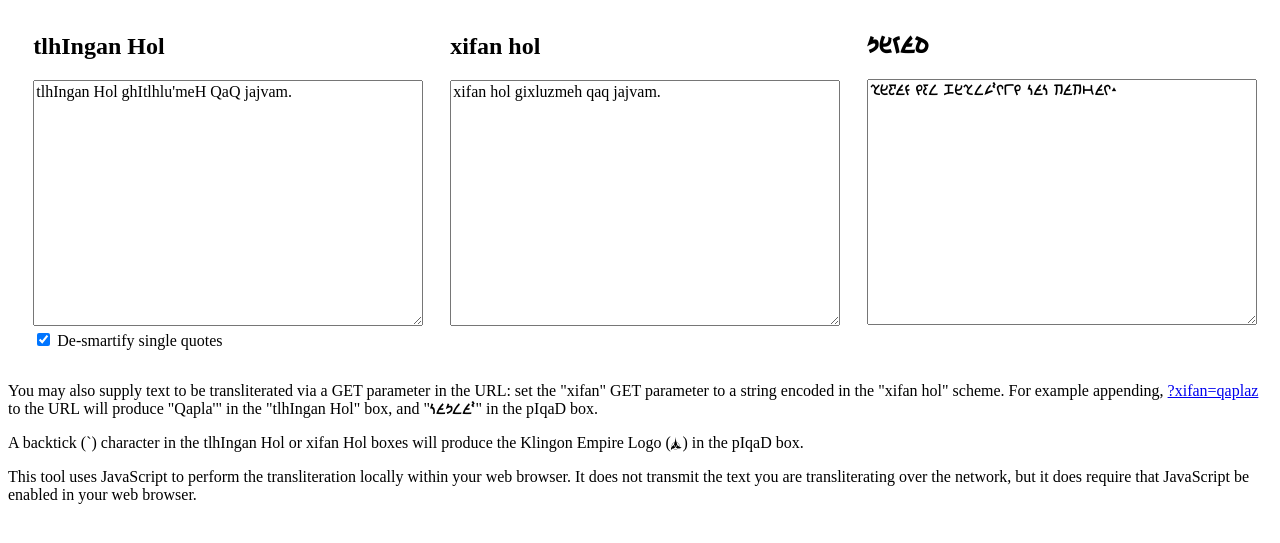
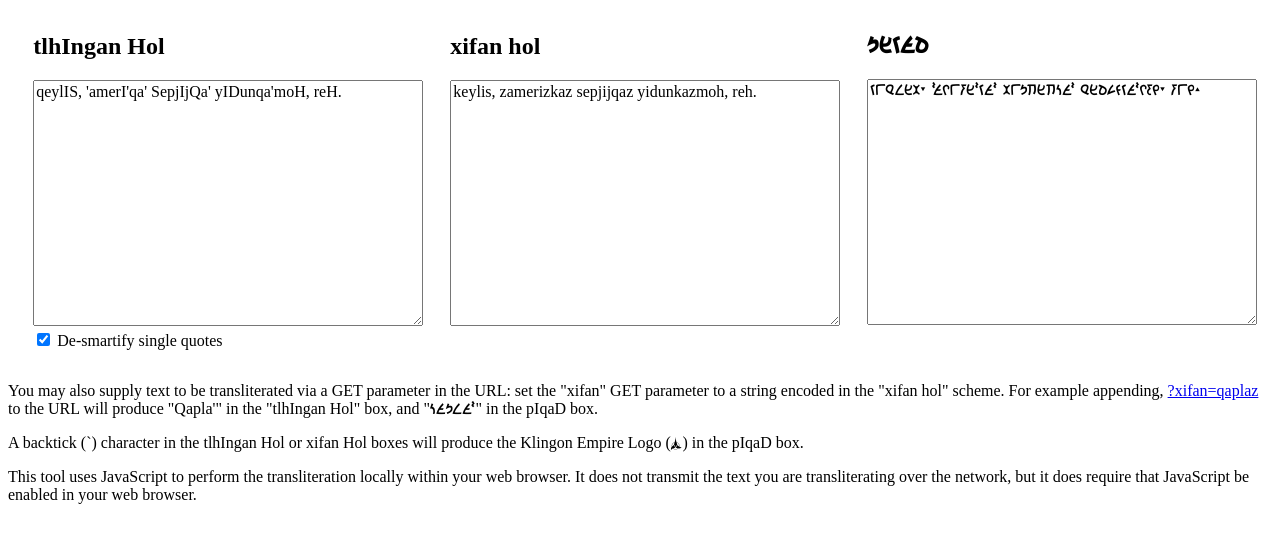
Before and after one commit to dadap/pIqaD-tools, a plain HTML site: page universal-transliterator/index.html in a window 1280 px wide. Shown: the part 119-662 px from the top of the page. Drawn offline with Linux system fonts and the light colour scheme.

Commit message:
Replace hardquoted default text with randomly chosen quote
Most of these quotes are intentionally mangled for humurous effect, and
are either (not so) subtle perversions of existing stock phrases, or a
combination of unrelated phrases. The only one that was left totally
alone is the pangram "qajunpaQHeylIjmo' batlh DuSuvqang charghwI' 'It".

```diff
--- a/universal-transliterator/index.html
+++ b/universal-transliterator/index.html
@@ -177,7 +177,24 @@ function populate() {
     if (get_input) {
         xifan.value = get_input;
     } else {
-        xifan.value = 'xifan hol gixluzmeh qaq jajvam.';
+        // Most of these quotes are intentionally corrupted. Any nonsensicalness
+        // was most likely intended, but may also be the result of a typo.
+        let quotes = [
+            'xifan hol gixluzmeh qaq jajvam.',
+            'kajunpaqheylijmoz bax dusuvkaf cargwiz zit.',
+            'beg tuj jabluzdiz reh qaqkuz jengvaz.',
+            'holvex zoh nuk, rin. howlvex zoh nuk, rin. holvex zoh nuk, rin.',
+            'xifan mah, tah pag tahbez.',
+            'kaleglah, kirk. coleglahzaz.',
+            'ziw winej. ziw hik yap tuzluzbez.',
+            'hablij quc, terazfan petaq.',
+            'veqduj gah soslizzez.',
+            'keylis, zamerizkaz sepjijqaz yidunkazmoh, reh.',
+            'suvwiz xux vineh. pizrun nah viycorg vineh.',
+            'vok jih, soswiz puklod.',
+            'teznagrazdak zaktuz mellotaz je.',
+        ];
+        xifan.value = quotes[Math.floor(Math.random() * quotes.length)];
     }
 
     transliterate(xifan);
```
